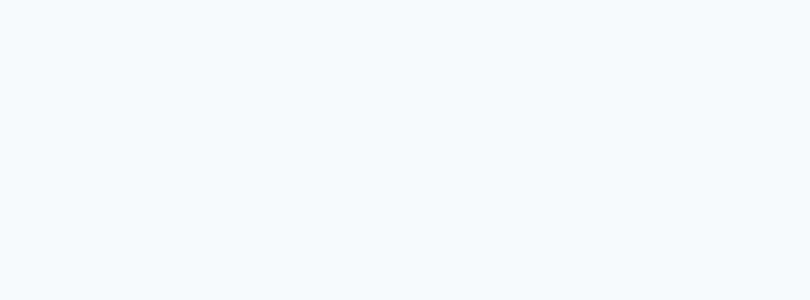
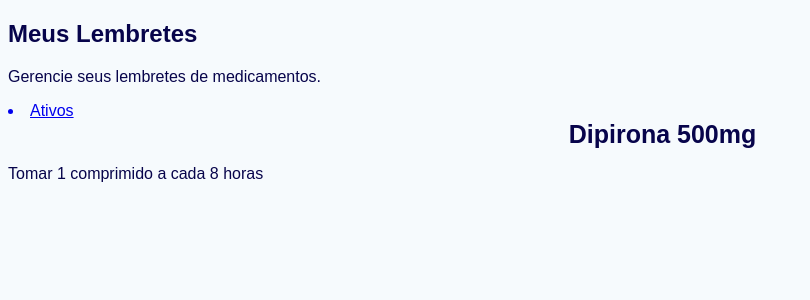
Before and after one commit to bendominique/Localisus, a React (Vite) app in the folder Frontend/Localisus/: page /lembretes in a window 1280 px wide. Before the commit this address had no page. Shown: the top 300 px of the page, without its empty margins (0-810 px from the left). Built offline with nearby package versions, Linux system fonts and the light colour scheme.

Commit message:
Inicializando o desenvolvimento da janela de lembretes para o usuário

```diff
--- a/Frontend/Localisus/src/App.tsx
+++ b/Frontend/Localisus/src/App.tsx
@@ -11,6 +11,7 @@ import { Contato } from './pages/Contato'
 import { Sobre } from './pages/Sobre'
 import { UsuarioComum } from './pages/UsuarioComum'
 import  Navbar  from './components/Navbar'
+import { Lembretes } from './pages/Lembretes'
 
 
 export function App() {
@@ -38,6 +39,10 @@ export function App() {
                     <Route
                         path='/home-usuario'
                         element={<UsuarioComum/>}
+                    />
+                    <Route
+                        path='/lembretes'
+                        element={<Lembretes/>}
                     />
                     <Route
                         path='/sobre'
--- a/Frontend/Localisus/src/components/Cards.tsx
+++ b/Frontend/Localisus/src/components/Cards.tsx
@@ -6,14 +6,14 @@ export interface CardData {
     id: number,
     titulo: string,
     descricao: string,
-    icone: ElementType,
+    icone?: ElementType,
     cor: string
 }
 
 interface CardProps {
     titulo: string
     descricao: string
-    icone: ElementType
+    icone?: ElementType
     cor: string
 }
 
@@ -33,7 +33,7 @@ export function ComponenteCard({
         <div>
             <div className="icone-container">
                 <div className="icone-fundo">
-                    <Icone size={32} />
+                    {Icone && <Icone size={32}/>}
                 </div>
                 <h1>{titulo}</h1>
             </div>
--- /dev/null
+++ b/Frontend/Localisus/src/components/NavbarLembretes.tsx
@@ -0,0 +1,25 @@
+import { NavLink } from "react-router-dom";
+import "./NavbarLembretes.css"
+import { ComponenteCard } from "./Cards";
+
+export const NavbarLembretes = () => {
+    const cardMedicamentosAtivo = [
+        { titulo: "Dipirona 500mg", descricao: "Tomar 1 comprimido a cada 8 horas", cor: "#ff0000ff" }
+    ]
+
+    return (
+        <>
+            <NavLink to="/lembretes/ativos" className="lembretes-nav">
+                <li id="ativos-navbar">Ativos</li>
+            </NavLink>
+            {
+                cardMedicamentosAtivo.map((cmA, index) =>
+                    <article key={index} className="medicamentos-ativos">
+                        <ComponenteCard titulo={cmA.titulo} descricao={cmA.descricao} cor={cmA.cor}/>
+                    </article>
+                )
+
+            }
+        </>
+    )
+}
--- /dev/null
+++ b/Frontend/Localisus/src/pages/Lembretes.tsx
@@ -0,0 +1,12 @@
+import { NavbarLembretes } from "../components/NavbarLembretes"
+import "./Lembretes.css"
+
+export const Lembretes = () => {
+    return (
+        <>
+            <h2> Meus Lembretes</h2>
+            <p>Gerencie seus lembretes de medicamentos. </p>
+            <NavbarLembretes/>
+        </>
+    )
+}
--- a/Frontend/Localisus/src/pages/UsuarioComum.css
+++ b/Frontend/Localisus/src/pages/UsuarioComum.css
@@ -119,6 +119,7 @@
 
 
 .componentes-abaixo-pesquisa {
+    cursor: pointer;
     display: flex;
     align-items: center;
     justify-content: center;
--- a/Frontend/Localisus/src/pages/UsuarioComum.tsx
+++ b/Frontend/Localisus/src/pages/UsuarioComum.tsx
@@ -25,9 +25,7 @@ export const UsuarioComum = () => {
         { titulo: "Medicamentos", descricao: "Gerencie seus medicamentos em um só lugar, acompanhe tratamentos ativos e receba lembretes personalizados.", icone: Pill, cor: "#0396ffff" },
         { titulo: "Postos/Farmácias", descricao: "Encontre unidades de saúde, farmácias e postos de atendimento próximos da sua localização de forma rápida e prática.", icone: Hospital, cor: "#ff8c00ff" }
     ]
-    const cardsDireita = [
-        { titulo: "Seu dia", descricao: "Amoxicilina", icone: BookOpenCheck, cor: "#e600ffff" }
-    ]
+
     const cardsInfoDia = [
         { titulo: "16:00", descricao: "Amoxicilina 250ml", icone: Clock, cor: "#fff" },
         { titulo: "UBS Central", descricao: "1,2km de distância", icone: Map, cor: "#821ff1" },
```
Also changed, not shown: Frontend/Localisus/src/components/NavbarLembretes.css (added), Frontend/Localisus/src/pages/Lembretes.css (added).
